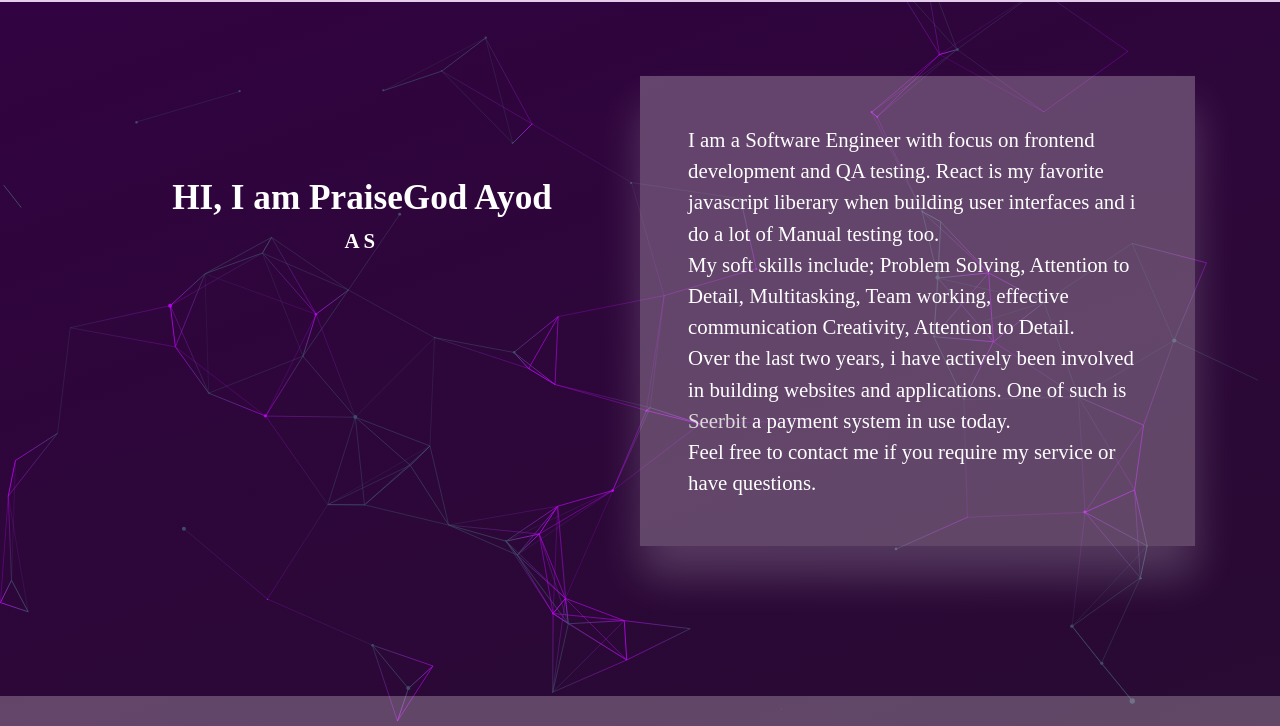
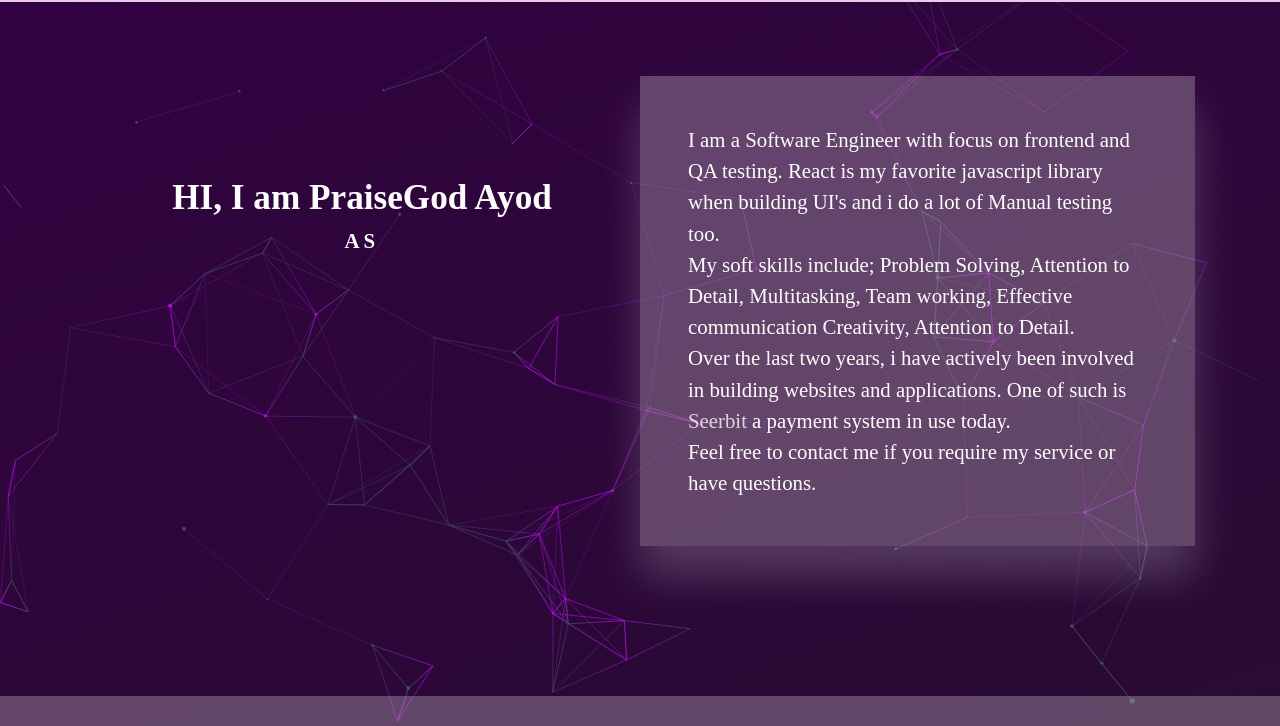
Before and after one commit to praizerema/praizerema.aboutme.github.io, a plain HTML site: page index.html in a window 1280 px wide. Shown: the part 74-800 px from the top of the page. Drawn offline with nearby package versions, Linux system fonts and the light colour scheme; animation ran at ten frames a second; a web font is replaced by a local one.

Commit message:
Corrected some spelling/grammer errrors

```diff
--- a/index.html
+++ b/index.html
@@ -230,13 +230,14 @@
                                 </div>
                             </div>
                             <div class="col-lg-6 col-sm-12 col-md-6 cardshadow font-20 p-5">
-                                <div>I am a  Software Engineer with focus on frontend development and QA testing.
-                                   React is my favorite javascript liberary when building user interfaces and i do a lot of
+                                <div>I am a  Software Engineer with focus on frontend and QA testing.
+                                   React is my favorite javascript library when building UI's and i do a lot of
                                     Manual testing too. <br>My soft skills include;
-                                      Problem Solving, Attention to Detail, Multitasking, Team working, effective communication
+                                      Problem Solving, Attention to Detail, Multitasking, Team working, Effective communication
                                        Creativity, Attention to Detail. <br>
                                     Over the last two years, i have actively been involved in building websites and applications. One of such is
                                      <a href="https:seerbit.com" target="_blank">Seerbit</a> a payment system in use today.
+
                                     </div>
                                        <div>Feel free to contact me if you require my service or have questions.</div>
                             </div>
@@ -461,7 +462,11 @@
     console.log("here")
     var typewriter = new Typewriter(h3, {loop: true});
 
-    typewriter.pauseFor(4000).typeString('A Software Engineer').pauseFor(2500).deleteAll().typeString('My soft skills include; problem solving').pauseFor(2500).deleteChars(15).typeString('creativity').pauseFor(2500).deleteChars(10).typeString('attention to detail').pauseFor(2500).deleteChars(19).typeString('multitasking').pauseFor(2500).deleteAll().typeString('I can be of help if you want to; Build a Web Application').pauseFor(2500).deleteChars(23).typeString('or').pauseFor(2500).deleteChars(2).typeString('Search and Kill bugs in your application').pauseFor(2500).start();
+    typewriter.pauseFor(4000).typeString('A Software Engineer').pauseFor(2500).deleteAll()
+    .typeString('My soft skills include problem solving').pauseFor(2500).deleteChars(15).typeString('creativity')
+    .pauseFor(2500).deleteChars(10).typeString('attention to detail')
+    .pauseFor(2500).deleteChars(19).typeString('multitasking')
+    .pauseFor(2500).deleteAll().typeString('Do not hesitate to contact me for a project').start();
 
     var intro = document.getElementById('introname');
     console.log("here")
```
